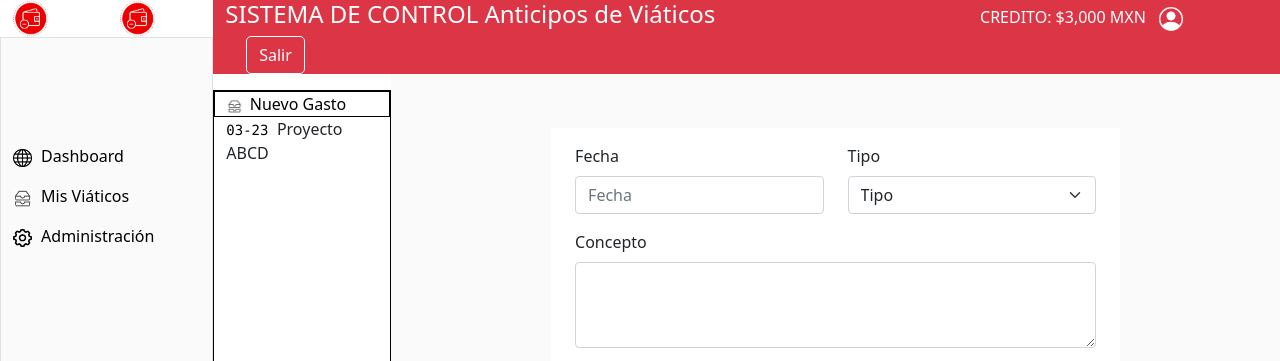
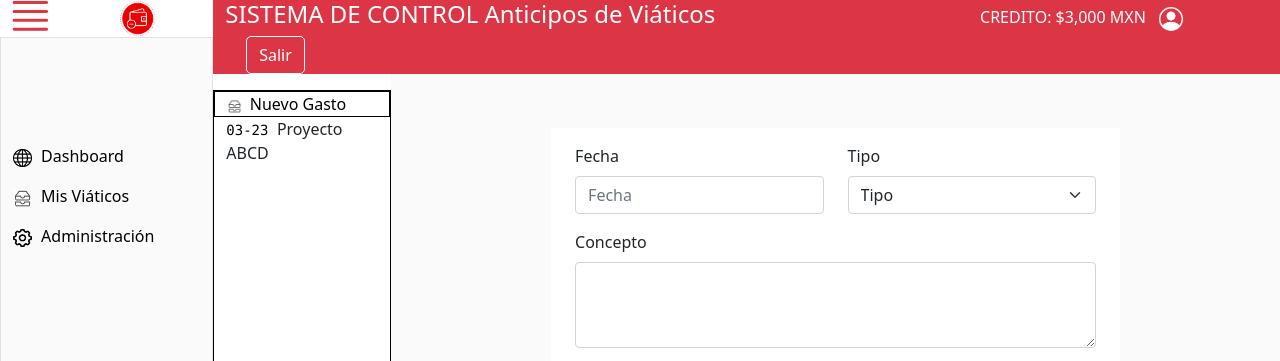
Before and after one commit to Jaza2401/TareaEval4, a plain HTML site: page index.html in a window 1280 px wide. Shown: the top 361 px of the page. Drawn offline with nearby package versions, Linux system fonts and the light colour scheme.

Commit message:
Agregando imagen

```diff
--- a/index.html
+++ b/index.html
@@ -19,7 +19,7 @@
 
                 <div class="row">
                     <div class="col-6 ">
-                        <img src="Images/logo.png" class="menuIcon" alt="#">
+                        <img src="Images/menu.PNG" class="menuIcon" alt="#">
                     </div>
 
                     <div class="col-6">
```
